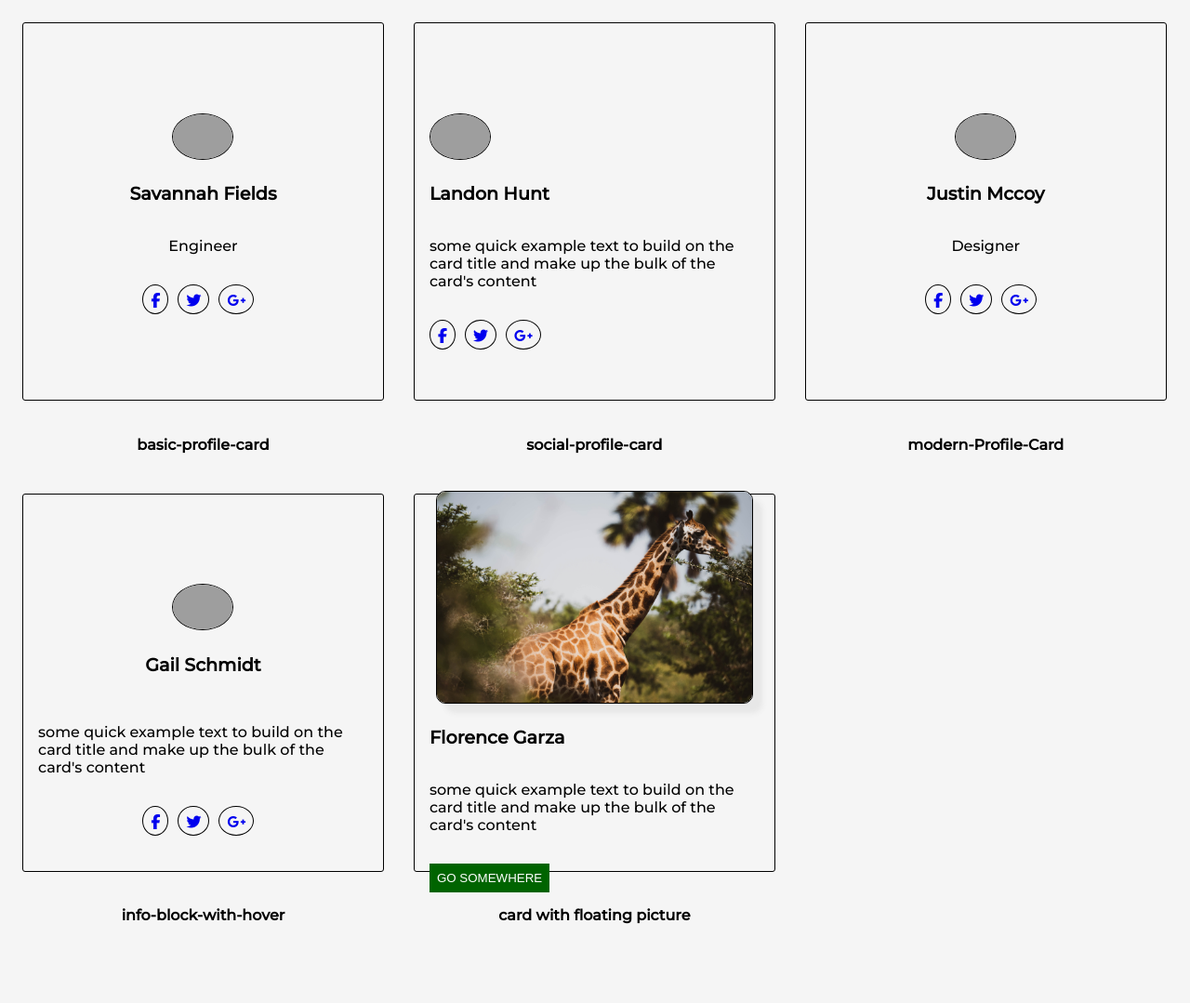
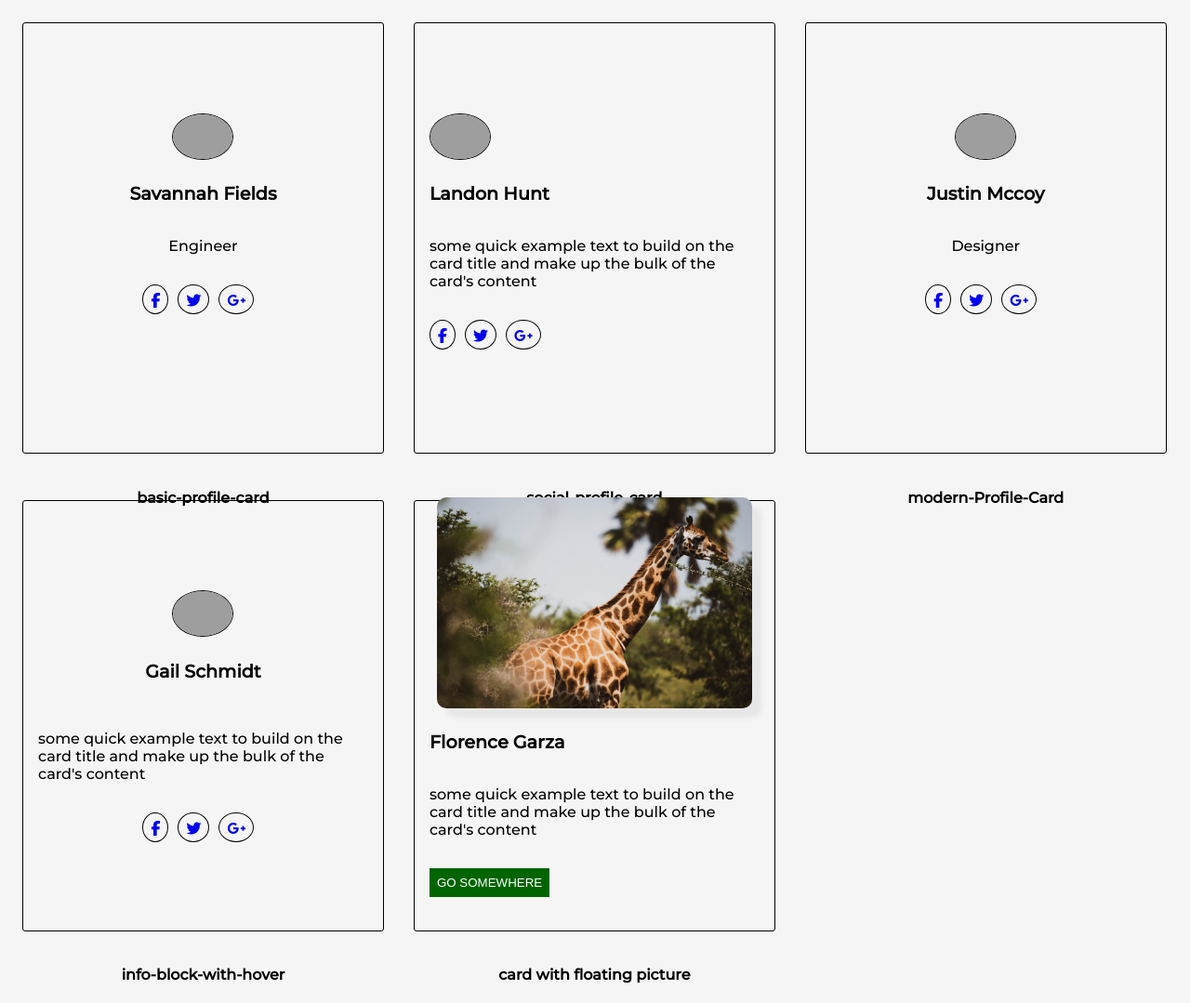
Before and after one commit to Rubytuesdaysandwich/section-3-Shapes-Section-Assignment, a plain HTML site: page index.html in a window 1280 px wide. Shown: the whole page at 93% size. Before the commit the page ends 1029 px from the top, so only its background shows below. Drawn offline with Linux system fonts and the light colour scheme; grey boxes are pictures that could not be loaded.

Commit message:
update not working properly

```diff
--- a/index.html
+++ b/index.html
@@ -33,7 +33,7 @@
       <section class="cards-container">
         <!--========== start of card-->
         <div class="card-1 basic-profile-card">
-          <div class="card-container">
+          <div class="card-container card-container-1">
             <div class="profile-image-container profile-image-container-1">
               <img
                 src="https://www.pngitem.com/pimgs/m/421-4212617_person-placeholder-image-transparent-hd-png-download.png"
@@ -61,7 +61,7 @@
         <!-- ========== end of card -->
         <!--========== start of card-->
         <div class="card-2 social-profile-card">
-          <div class="card-container">
+          <div class="card-container card-container-2">
             <div class="profile-image-container profile-image-container-2">
               <img
                 src="https://www.pngitem.com/pimgs/m/421-4212617_person-placeholder-image-transparent-hd-png-download.png"
@@ -92,7 +92,7 @@
         <!-- ========== end of card -->
         <!--========== start of card-->
         <div class="card-3 modern-Profile-Card">
-          <div class="card-container">
+          <div class="card-container card-container-3">
             <div class="profile-image-container profile-image-container-3">
               <img
                 src="https://www.pngitem.com/pimgs/m/421-4212617_person-placeholder-image-transparent-hd-png-download.png"
@@ -120,7 +120,7 @@
         <!-- ========== end of card -->
         <!--========== start of card-->
         <div class="card-4 info-block-with-hover">
-          <div class="card-container">
+          <div class="card-container card-container-4">
             <div class="profile-image-container profile-image-container-4">
               <img
                 src="https://www.pngitem.com/pimgs/m/421-4212617_person-placeholder-image-transparent-hd-png-download.png"
@@ -151,7 +151,7 @@
         <!-- ========== end of card -->
         <!--========== start of card-->
         <div class="card-5 card-with-floating-picture">
-          <div class="card-container">
+          <div class="card-container card-container-5">
             <div class="profile-image-container profile-image-container-5">
               <img
                 class="square-box"
--- a/styles.css
+++ b/styles.css
@@ -23,9 +23,11 @@ p {
   /*make the border and height of the cards and the area they take up*/
   border: solid black 1px;
   border-radius: 3px;
-  max-height: 500px;
+  /* min-height: 400px; */
   margin: 16px;
-  height: 80%;
+  height: 90%;
+}
+.card-container-5 {
 }
 /* set the position of the text within the profile cards and social icons ▼*/
 .about-profile-container,
@@ -85,6 +87,7 @@ p {
   background-color: darkgreen;
   border: none;
   padding: 0.5rem;
+  margin-bottom: 16px;
 }
 /*making changes to card 5▲*/
 /* set the position of the text within the profile cards▲ */
@@ -130,16 +133,18 @@ p {
   justify-content: left;
   margin-left: 16px;
 }
-.profile-image-container-5 {
-}
+
 .profile-image-container-5 > .square-box {
   border-radius: 10px;
   width: 90%;
+  max-height: 25%;
   box-shadow: 10px 10px 5px rgba(230, 230, 230, 0.945);
   margin-top: -100px;
+  border-style: none;
+  display: flex;
+  justify-self: left;
 }
-/* end profile image▲ */
-/*card type describes the type of card at the bottom*/
+/* end profile image▲ */ /*card type describes the type of card at the bottom*/
 .card-type {
   display: flex;
   justify-content: center;
```
